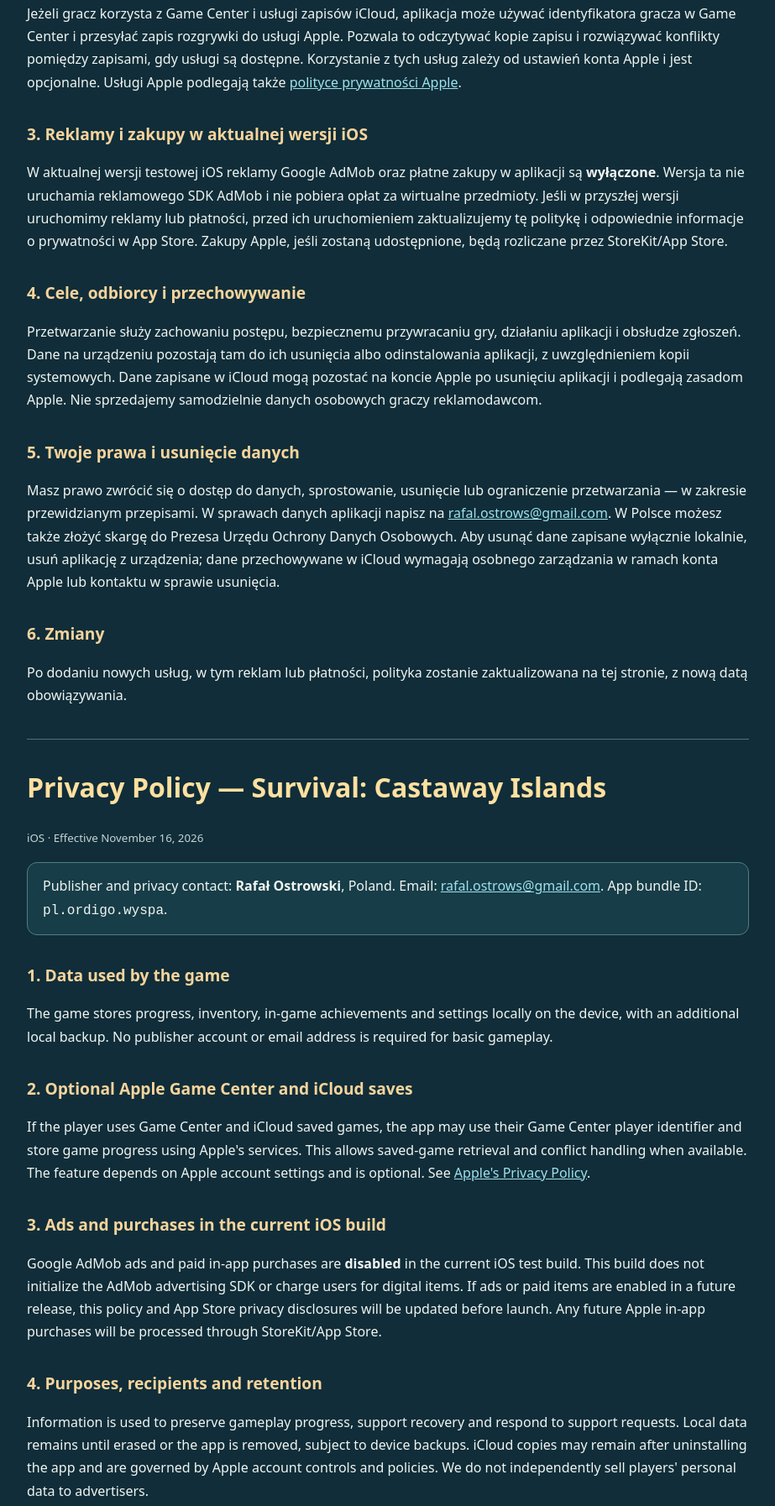
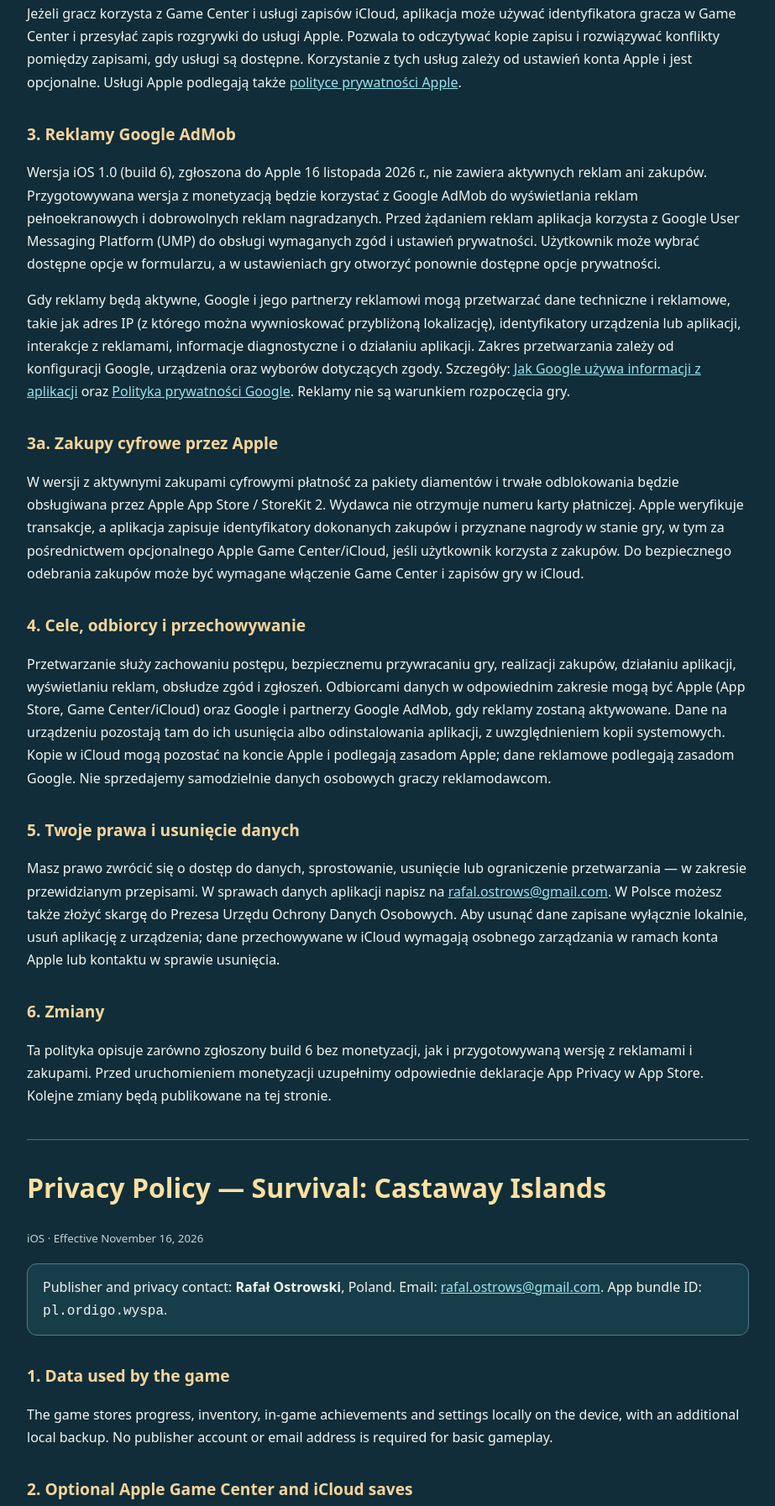
Before and after one commit to PizzaRica/kaldorn-privacy, a plain HTML site: page wyspa-rozbitka/privacy/index.html in a window 1280 px wide. Shown: the part 540-2334 px from the top of the page at 84% size, without its empty margins (178-1101 px from the left). Drawn offline with Linux system fonts and the light colour scheme.

Commit message:
Document optional Apple IAP and Google AdMob UMP data handling before iOS monetized release

```diff
--- a/wyspa-rozbitka/privacy/index.html
+++ b/wyspa-rozbitka/privacy/index.html
@@ -10,20 +10,25 @@
 <p>Gra zapisuje postęp rozgrywki, przedmioty, osiągnięcia w grze i ustawienia lokalnie na urządzeniu. Dla zabezpieczenia postępu tworzy również dodatkową kopię lokalną w pamięci aplikacji. Do podstawowej rozgrywki nie trzeba zakładać konta u wydawcy ani podawać adresu e-mail.</p>
 <h2>2. Opcjonalny zapis w Apple Game Center i iCloud</h2>
 <p>Jeżeli gracz korzysta z Game Center i usługi zapisów iCloud, aplikacja może używać identyfikatora gracza w Game Center i przesyłać zapis rozgrywki do usługi Apple. Pozwala to odczytywać kopie zapisu i rozwiązywać konflikty pomiędzy zapisami, gdy usługi są dostępne. Korzystanie z tych usług zależy od ustawień konta Apple i jest opcjonalne. Usługi Apple podlegają także <a href="https://www.apple.com/legal/privacy/">polityce prywatności Apple</a>.</p>
-<h2>3. Reklamy i zakupy w aktualnej wersji iOS</h2>
-<p>W aktualnej wersji testowej iOS reklamy Google AdMob oraz płatne zakupy w aplikacji są <strong>wyłączone</strong>. Wersja ta nie uruchamia reklamowego SDK AdMob i nie pobiera opłat za wirtualne przedmioty. Jeśli w przyszłej wersji uruchomimy reklamy lub płatności, przed ich uruchomieniem zaktualizujemy tę politykę i odpowiednie informacje o prywatności w App Store. Zakupy Apple, jeśli zostaną udostępnione, będą rozliczane przez StoreKit/App Store.</p>
+<h2>3. Reklamy Google AdMob</h2>
+<p>Wersja iOS 1.0 (build 6), zgłoszona do Apple 16 listopada 2026 r., nie zawiera aktywnych reklam ani zakupów. Przygotowywana wersja z monetyzacją będzie korzystać z Google AdMob do wyświetlania reklam pełnoekranowych i dobrowolnych reklam nagradzanych. Przed żądaniem reklam aplikacja korzysta z Google User Messaging Platform (UMP) do obsługi wymaganych zgód i ustawień prywatności. Użytkownik może wybrać dostępne opcje w formularzu, a w ustawieniach gry otworzyć ponownie dostępne opcje prywatności.</p>
+<p>Gdy reklamy będą aktywne, Google i jego partnerzy reklamowi mogą przetwarzać dane techniczne i reklamowe, takie jak adres IP (z którego można wywnioskować przybliżoną lokalizację), identyfikatory urządzenia lub aplikacji, interakcje z reklamami, informacje diagnostyczne i o działaniu aplikacji. Zakres przetwarzania zależy od konfiguracji Google, urządzenia oraz wyborów dotyczących zgody. Szczegóły: <a href="https://policies.google.com/technologies/ads">Jak Google używa informacji z aplikacji</a> oraz <a href="https://policies.google.com/privacy">Polityka prywatności Google</a>. Reklamy nie są warunkiem rozpoczęcia gry.</p>
+<h2>3a. Zakupy cyfrowe przez Apple</h2>
+<p>W wersji z aktywnymi zakupami cyfrowymi płatność za pakiety diamentów i trwałe odblokowania będzie obsługiwana przez Apple App Store / StoreKit 2. Wydawca nie otrzymuje numeru karty płatniczej. Apple weryfikuje transakcje, a aplikacja zapisuje identyfikatory dokonanych zakupów i przyznane nagrody w stanie gry, w tym za pośrednictwem opcjonalnego Apple Game Center/iCloud, jeśli użytkownik korzysta z zakupów. Do bezpiecznego odebrania zakupów może być wymagane włączenie Game Center i zapisów gry w iCloud.</p>
 <h2>4. Cele, odbiorcy i przechowywanie</h2>
-<p>Przetwarzanie służy zachowaniu postępu, bezpiecznemu przywracaniu gry, działaniu aplikacji i obsłudze zgłoszeń. Dane na urządzeniu pozostają tam do ich usunięcia albo odinstalowania aplikacji, z uwzględnieniem kopii systemowych. Dane zapisane w iCloud mogą pozostać na koncie Apple po usunięciu aplikacji i podlegają zasadom Apple. Nie sprzedajemy samodzielnie danych osobowych graczy reklamodawcom.</p>
+<p>Przetwarzanie służy zachowaniu postępu, bezpiecznemu przywracaniu gry, realizacji zakupów, działaniu aplikacji, wyświetlaniu reklam, obsłudze zgód i zgłoszeń. Odbiorcami danych w odpowiednim zakresie mogą być Apple (App Store, Game Center/iCloud) oraz Google i partnerzy Google AdMob, gdy reklamy zostaną aktywowane. Dane na urządzeniu pozostają tam do ich usunięcia albo odinstalowania aplikacji, z uwzględnieniem kopii systemowych. Kopie w iCloud mogą pozostać na koncie Apple i podlegają zasadom Apple; dane reklamowe podlegają zasadom Google. Nie sprzedajemy samodzielnie danych osobowych graczy reklamodawcom.</p>
 <h2>5. Twoje prawa i usunięcie danych</h2>
 <p>Masz prawo zwrócić się o dostęp do danych, sprostowanie, usunięcie lub ograniczenie przetwarzania — w zakresie przewidzianym przepisami. W sprawach danych aplikacji napisz na <a href="mailto:rafal.ostrows@gmail.com?subject=Wyspa%20Rozbitka%20-%20prywatnosc">rafal.ostrows@gmail.com</a>. W Polsce możesz także złożyć skargę do Prezesa Urzędu Ochrony Danych Osobowych. Aby usunąć dane zapisane wyłącznie lokalnie, usuń aplikację z urządzenia; dane przechowywane w iCloud wymagają osobnego zarządzania w ramach konta Apple lub kontaktu w sprawie usunięcia.</p>
-<h2>6. Zmiany</h2><p>Po dodaniu nowych usług, w tym reklam lub płatności, polityka zostanie zaktualizowana na tej stronie, z nową datą obowiązywania.</p>
+<h2>6. Zmiany</h2><p>Ta polityka opisuje zarówno zgłoszony build 6 bez monetyzacji, jak i przygotowywaną wersję z reklamami i zakupami. Przed uruchomieniem monetyzacji uzupełnimy odpowiednie deklaracje App Privacy w App Store. Kolejne zmiany będą publikowane na tej stronie.</p>
 </section><hr><section id="en" lang="en"><h1>Privacy Policy — Survival: Castaway Islands</h1>
 <small>iOS · Effective November 16, 2026</small>
 <p class="lead">Publisher and privacy contact: <strong>Rafał Ostrowski</strong>, Poland. Email: <a href="mailto:rafal.ostrows@gmail.com">rafal.ostrows@gmail.com</a>. App bundle ID: <code>pl.ordigo.wyspa</code>.</p>
 <h2>1. Data used by the game</h2><p>The game stores progress, inventory, in-game achievements and settings locally on the device, with an additional local backup. No publisher account or email address is required for basic gameplay.</p>
 <h2>2. Optional Apple Game Center and iCloud saves</h2><p>If the player uses Game Center and iCloud saved games, the app may use their Game Center player identifier and store game progress using Apple's services. This allows saved-game retrieval and conflict handling when available. The feature depends on Apple account settings and is optional. See <a href="https://www.apple.com/legal/privacy/">Apple's Privacy Policy</a>.</p>
-<h2>3. Ads and purchases in the current iOS build</h2><p>Google AdMob ads and paid in-app purchases are <strong>disabled</strong> in the current iOS test build. This build does not initialize the AdMob advertising SDK or charge users for digital items. If ads or paid items are enabled in a future release, this policy and App Store privacy disclosures will be updated before launch. Any future Apple in-app purchases will be processed through StoreKit/App Store.</p>
-<h2>4. Purposes, recipients and retention</h2><p>Information is used to preserve gameplay progress, support recovery and respond to support requests. Local data remains until erased or the app is removed, subject to device backups. iCloud copies may remain after uninstalling the app and are governed by Apple account controls and policies. We do not independently sell players' personal data to advertisers.</p>
+<h2>3. Google AdMob advertising</h2><p>iOS version 1.0 (build 6), submitted to Apple on November 16, 2026, contains no active ads or in-app purchases. The upcoming monetized version will use Google AdMob for interstitial and optional rewarded ads. Before requesting ads, the app uses Google's User Messaging Platform (UMP) to manage required consent and privacy options. Players can make choices where available and reopen available privacy options from the game settings.</p>
+<p>When ads are active, Google and its ad partners may process technical and advertising information such as IP address (which can indicate approximate location), device or app identifiers, ad interactions, diagnostics, and app performance data. The precise processing depends on Google's configuration, the user's device and privacy choices. See <a href="https://policies.google.com/technologies/ads">How Google uses information from apps</a> and <a href="https://policies.google.com/privacy">Google's Privacy Policy</a>. Ads are not required to start playing.</p>
+<h2>3a. Apple digital purchases</h2><p>When digital purchases are available, payments for virtual gem packs and permanent unlocks are processed by Apple's App Store / StoreKit 2. The publisher does not receive payment card numbers. Apple verifies transactions, and the app stores purchase identifiers and delivered rewards as part of the game save, including through optional Apple Game Center/iCloud services when a user makes purchases. Enabling Game Center and cloud saves may be necessary for safe purchase delivery.</p>
+<h2>4. Purposes, recipients and retention</h2><p>Information is used to preserve game progress, support recovery, process purchases, operate the app, display ads, manage privacy choices and respond to support requests. Depending on the features in use, Apple (App Store, Game Center/iCloud) and Google and its AdMob partners may receive relevant data. Local data remains until erased or the app is removed, subject to device backups. iCloud copies may remain after uninstalling and are governed by Apple's account controls and policies; advertising data is governed by Google's practices. We do not independently sell players' personal data to advertisers.</p>
 <h2>5. Your rights and deletion</h2><p>For applicable requests to access, correct, erase or restrict your personal data, contact <a href="mailto:rafal.ostrows@gmail.com?subject=Castaway%20Islands%20privacy">rafal.ostrows@gmail.com</a>. You may also contact your local data protection authority. Uninstalling the app removes app-local data; cloud backups are managed separately through your Apple account or a deletion request.</p>
-<h2>6. Updates</h2><p>We will update this page and its effective date before enabling additional services such as ads or purchases.</p></section>
+<h2>6. Updates</h2><p>This policy describes both the submitted build 6 without monetization and the upcoming version with ads and purchases. Relevant App Store App Privacy disclosures will be updated before monetization goes live. Future changes will be published on this page.</p></section>
 </main></body></html>
```
